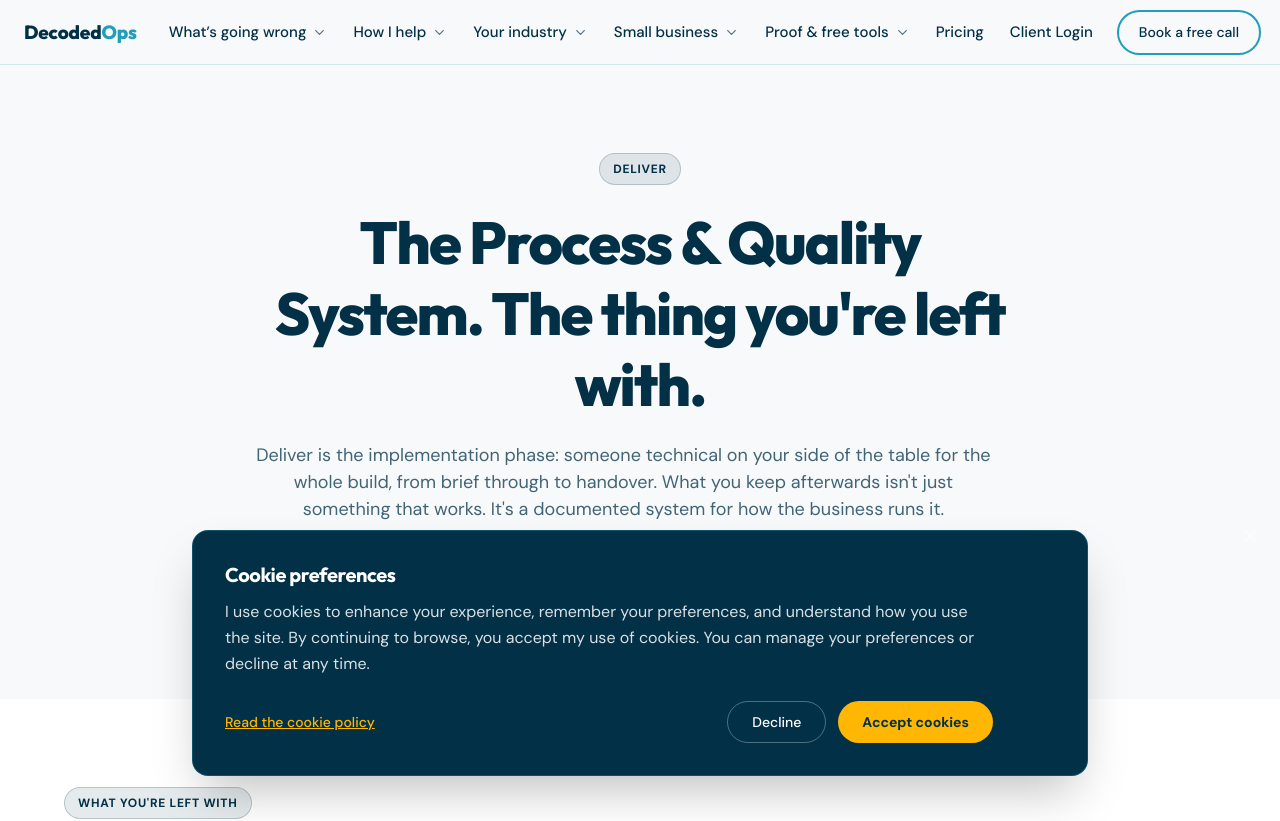
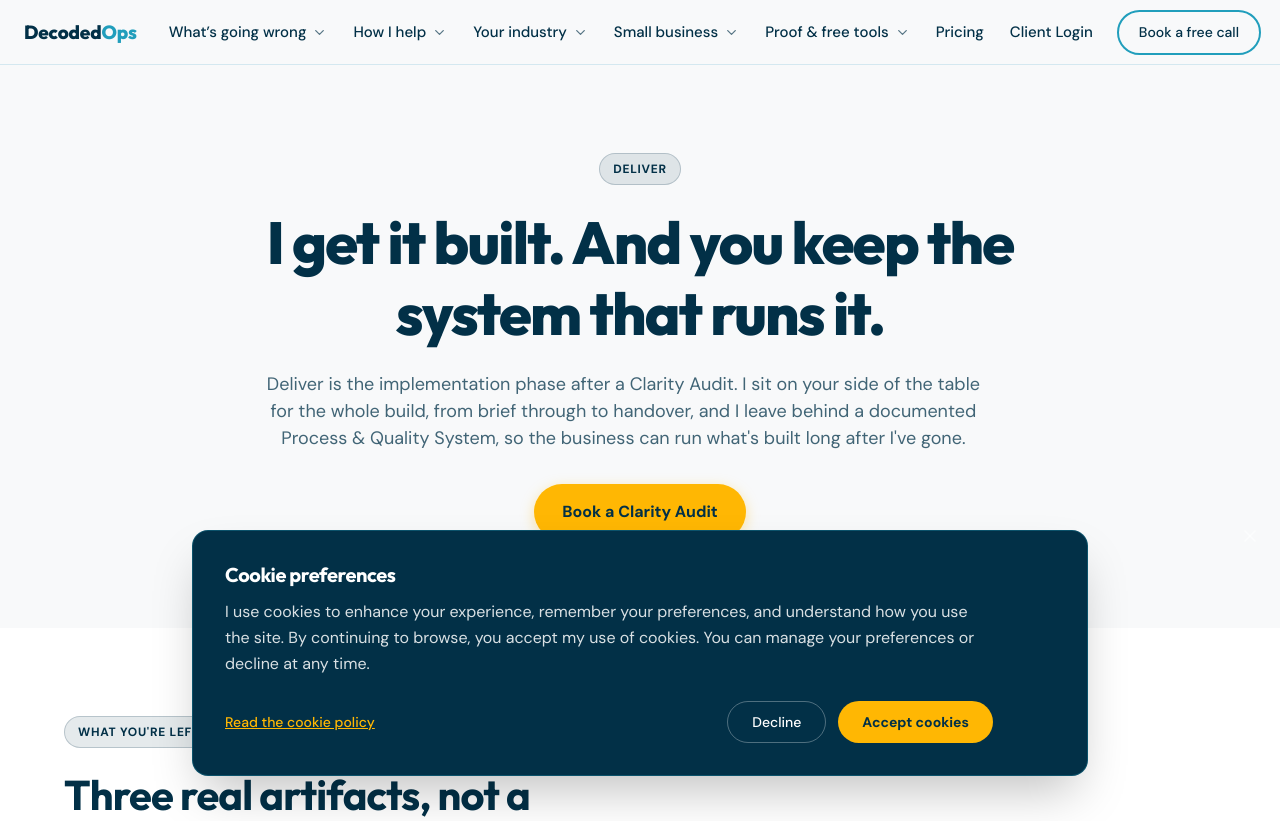
Before and after one commit to craigblackman1-rgb/decoded-ops-site, a Next.js app: page /deliver in a window 1280 px wide. Shown: the top 821 px of the page. Built offline with nearby package versions, Linux system fonts and the light colour scheme.

Commit message:
Tighten hero copy to lead with what each page does (CR-WEB-004)

```diff
--- a/app/case-studies/page.tsx
+++ b/app/case-studies/page.tsx
@@ -118,7 +118,7 @@ export default function CaseStudiesPage() {
           <div className="wrap">
             <div style={{ maxWidth: '740px', margin: '0 auto' }}>
               <span className="eyebrow">Client Work</span>
-              <h1>What I&apos;m actually building right now</h1>
+              <h1>Proof, not promises.</h1>
               <p className="lede">
                 Not case studies about businesses like yours. These are live engagements, named with permission, across four different sectors. Same approach every time: fix the process and the data before you automate anything.
               </p>
--- a/app/deliver/page.tsx
+++ b/app/deliver/page.tsx
@@ -27,10 +27,11 @@ export default function DeliverPage() {
       <section className={`g-off ${s.heroCenter}`} data-od-id="hero">
         <div className="wrap">
           <span className="eyebrow">Deliver</span>
-          <h1>The Process &amp; Quality System. The thing you&apos;re left with.</h1>
-          <p className="lede">Deliver is the implementation phase: someone technical on your side of the
-            table for the whole build, from brief through to handover. What you keep afterwards isn&apos;t
-            just something that works. It&apos;s a documented system for how the business runs it.</p>
+          <h1>I get it built. And you keep the system that runs it.</h1>
+          <p className="lede">Deliver is the implementation phase after a Clarity Audit. I sit on your side
+            of the table for the whole build, from brief through to handover, and I leave behind a
+            documented Process &amp; Quality System, so the business can run what&apos;s built long after
+            I&apos;ve gone.</p>
           <div className={s.heroCta}>
             <Link className="btn btn--primary" href="/contact">Book a Clarity Audit</Link>
           </div>
--- a/app/process-quality-system/page.tsx
+++ b/app/process-quality-system/page.tsx
@@ -32,7 +32,7 @@ export default function ProcessQualitySystemPage() {
       <section className="g-off">
         <div className="container hero-center">
           <p className="eyebrow">Process &amp; Quality System</p>
-          <h1>What you&rsquo;re actually left with.</h1>
+          <h1>How your business keeps improving after I leave.</h1>
           <p className="lead">Not a report that sits in a drawer. A working system for how the business
             documents, checks, and improves its own processes, built during the engagement and owned by
             you after it.</p>
--- a/app/transform/page.tsx
+++ b/app/transform/page.tsx
@@ -28,9 +28,9 @@ export default function TransformPage() {
         <div className="wrap">
           <span className="eyebrow">Transform</span>
           <h1>The plan, executed.</h1>
-          <p className="lede">Transform isn&apos;t a separate product. It&apos;s what happens after a Clarity Audit
-            finds something that needs proper change, not a quick fix. The same diagnostic discipline,
-            run at programme scale, over weeks rather than a day.</p>
+          <p className="lede">Transform is what happens after a Clarity Audit finds something that needs
+            proper change, not a quick fix. I take that plan and run it: ERP, eCommerce and process
+            redesign, run as one programme over weeks rather than a day.</p>
           <div className={s.heroCta}>
             <Link className="btn btn--primary" href="/contact">Book a Clarity Audit</Link>
           </div>
```
Also changed, not shown: .context/change-requests.md.
